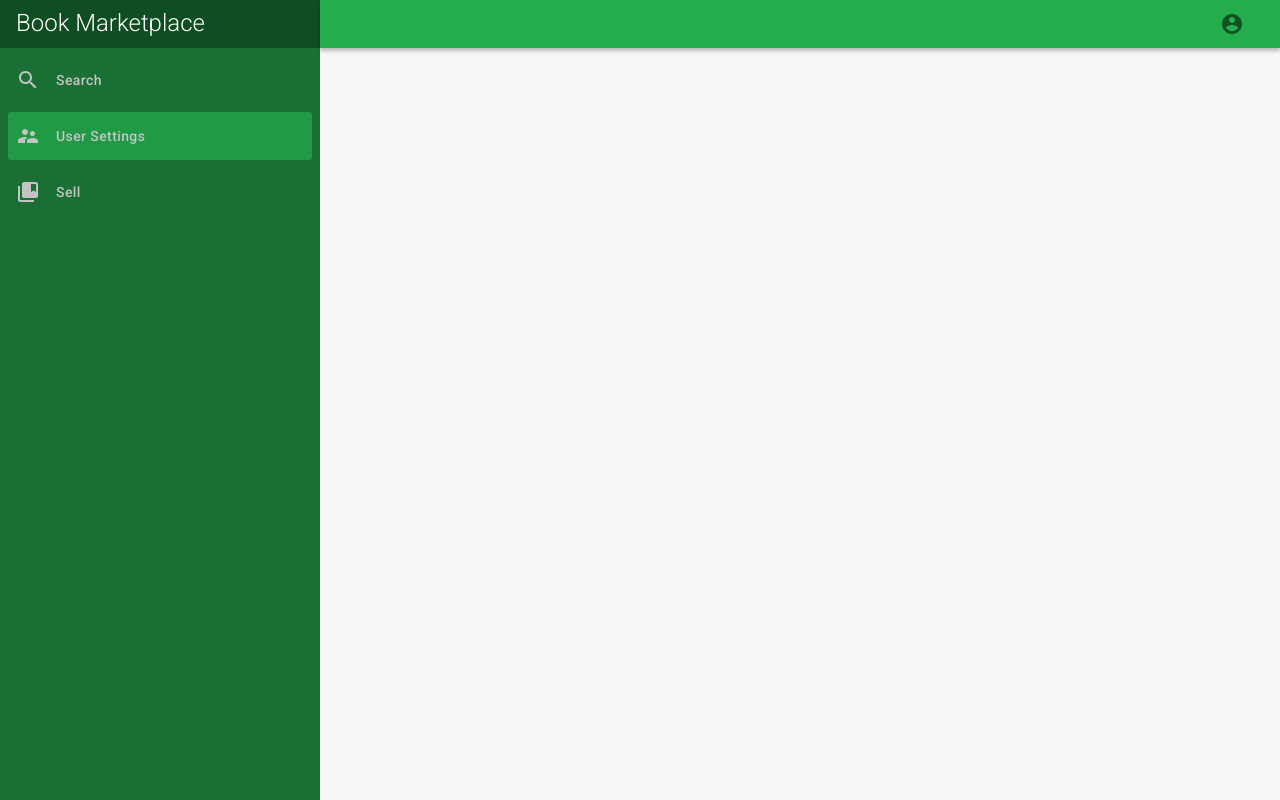
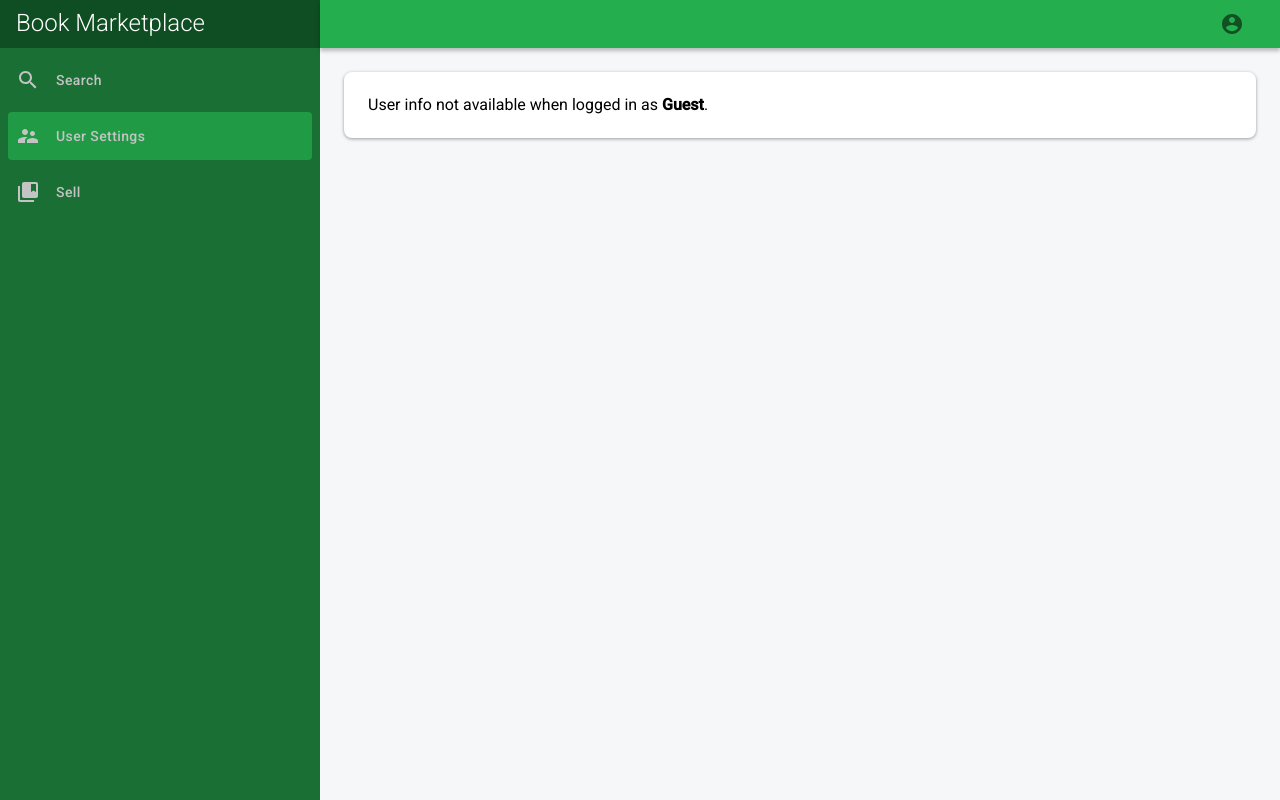
Before and after one commit to Talos10/soen357-book-marketplace, a React (Create React App) app: page /settings in a window 1280 px wide. Built offline with nearby package versions, Linux system fonts and the light colour scheme; no server answers.

Commit message:
add page for user settings

```diff
--- a/src/pages/index.tsx
+++ b/src/pages/index.tsx
@@ -3,6 +3,7 @@ import Login from './login/Login';
 import AdvancedSearch from './advancedSearch/AdvancedSearch';
 import BookInfo from './search/book-info/BookInfo';
 import Sell from './sell/Sell';
+import UserSettings from './userSettings/UserSettings';
 
 export {
   SearchPage,
@@ -10,4 +11,5 @@ export {
   AdvancedSearch,
   BookInfo,
   Sell,
+  UserSettings,
 };
--- /dev/null
+++ b/src/pages/userSettings/UserSettings.tsx
@@ -0,0 +1,30 @@
+import React, { useState, useEffect } from 'react';
+import { Link, useLocation } from 'react-router-dom';
+import {
+  Button,
+  InputBase,
+  FormControl,
+  RadioGroup,
+  FormControlLabel,
+  Radio
+} from '@material-ui/core';
+import { FaArrowCircleUp } from 'react-icons/fa';
+import { Card, Progress, ReturnButton } from '../../components';
+
+
+export const UserSettings = () => {
+
+  return false ? (
+    <Progress />
+  ) : (
+    <div>
+      <Card>
+        <div>
+          User info not available when logged in as <strong>Guest</strong>.
+        </div>
+      </Card>
+    </div>
+  )
+};
+
+export default UserSettings;
--- a/src/router/Router.tsx
+++ b/src/router/Router.tsx
@@ -4,7 +4,8 @@ import {
   SearchPage,
   AdvancedSearch,
   BookInfo,
-  Sell
+  Sell,
+  UserSettings
 } from '../pages';
 import Guard from './Guard';
 import { Container } from '../components';
@@ -20,6 +21,9 @@ export default function Router() {
           <Guard path="/search" allowIf={true} component={SearchPage} exact />
           <Guard path="/search/book-info/:id" allowIf={true} component={BookInfo} exact />
 
+          {/* User Settings */}
+          <Guard path="/settings" allowIf={true} component={UserSettings} exact />
+
           {/* Advanced Search */}
           <Guard path="/advanced-search" allowIf={true} component={AdvancedSearch} exact />
 
```
